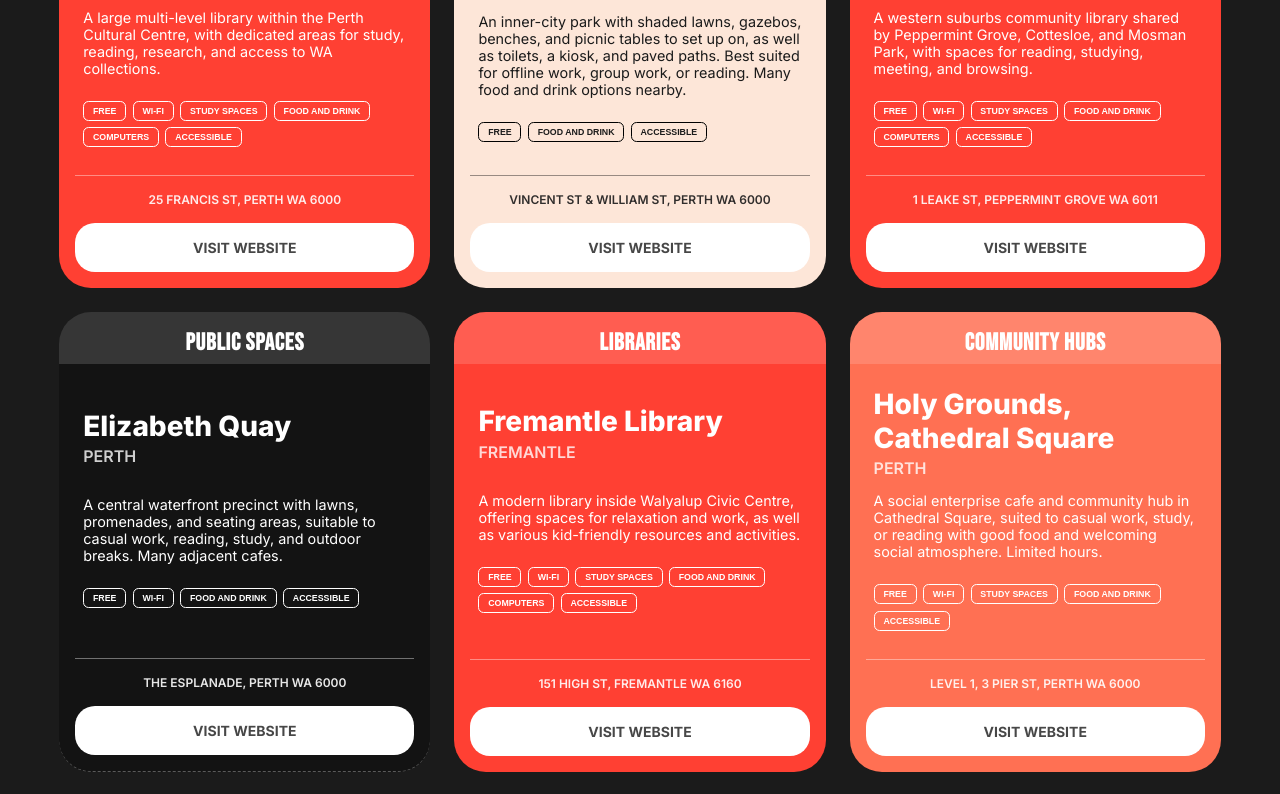
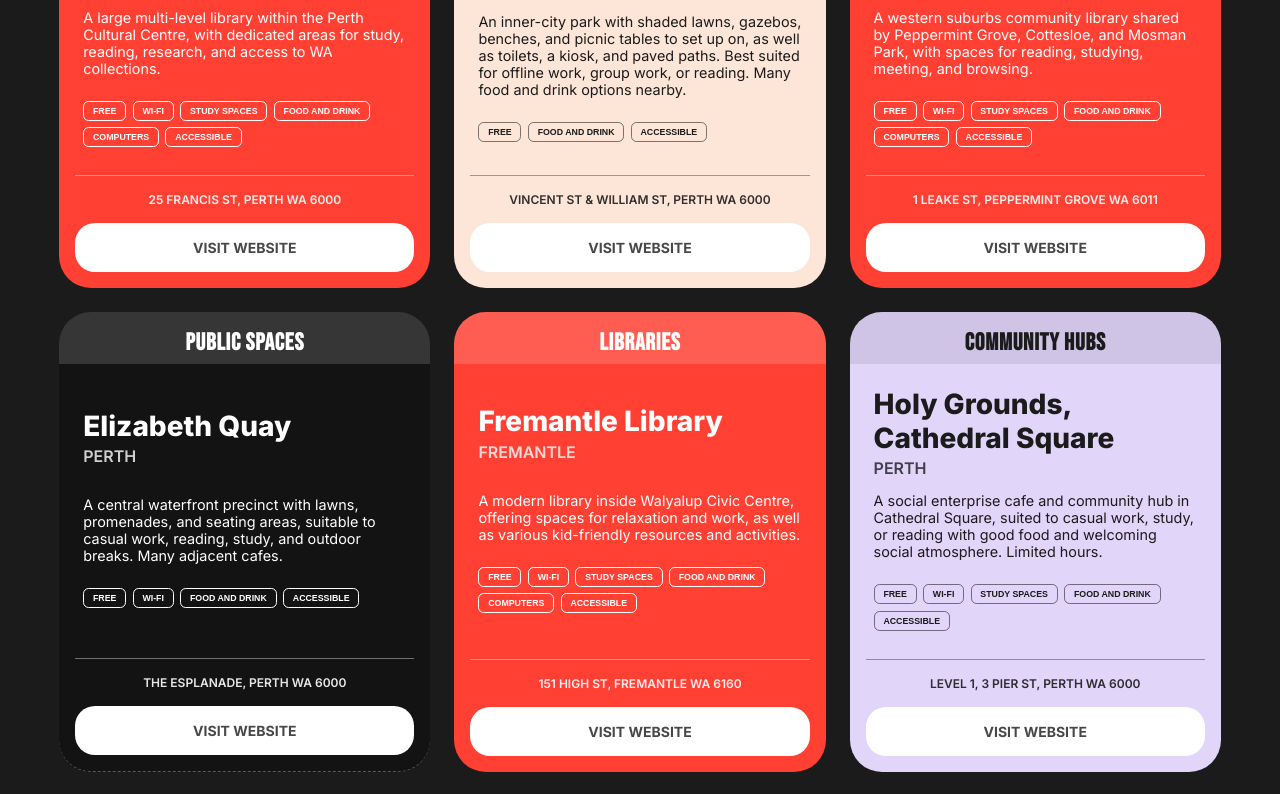
Before and after one commit to aliciabuelow/perth-workfriendly-app, a React (Vite) app in the folder react-app/: page / in a window 1280 px wide. Shown: the part 800-1594 px from the top of the page. Built offline with nearby package versions, Linux system fonts and the light colour scheme.

Commit message:
Refactor css for clarity

```diff
--- a/react-app/src/styles/SpotCard.css
+++ b/react-app/src/styles/SpotCard.css
@@ -14,8 +14,8 @@
 }
 
 .student-spaces, .community-hubs, .cultural-centres {
-    background-color: #ff7053;
-    color: #fff;
+    background-color: #e1d5f9;
+    color: #1b1b1b;
 }
 
 .parks {
@@ -55,14 +55,17 @@
     cursor: pointer;
 }
 
-.parks .spot-type-header {
+:is(.parks, .community-hubs, .cultural-centres, .student-spaces) .spot-type-header {
     background-color: rgba(0, 0, 0, 0.08);
+}
+
+:is(.parks, .community-hubs, .cultural-centres, .student-spaces) .spot-type-header:hover {
+    background-color: rgba(0, 0, 0, 0.13);
 }
 
 .card-content {
     display: flex;
     flex-direction: column;
-    gap: 0.5;
     padding: 0 1.5rem;
 }
 
@@ -108,8 +111,8 @@
     transition: all 150ms ease;
 }
 
-.parks .spot-tag {
-    border: 1px solid black;
+:is(.parks, .community-hubs, .cultural-centres, .student-spaces) .spot-tag {
+    border: 1px solid rgba(0, 0, 0, 0.5);
 }
 
 .spot-tag:hover {
@@ -119,11 +122,7 @@
 .line {
     margin: 1rem 0;
     opacity: 0.4;
-    border-bottom: 0.5px solid #fff;
-}
-
-.parks .line {
-    border-bottom: 0.5px solid black;
+    border-bottom: 0.5px solid currentColor;
 }
 
 .card-footer {
```
